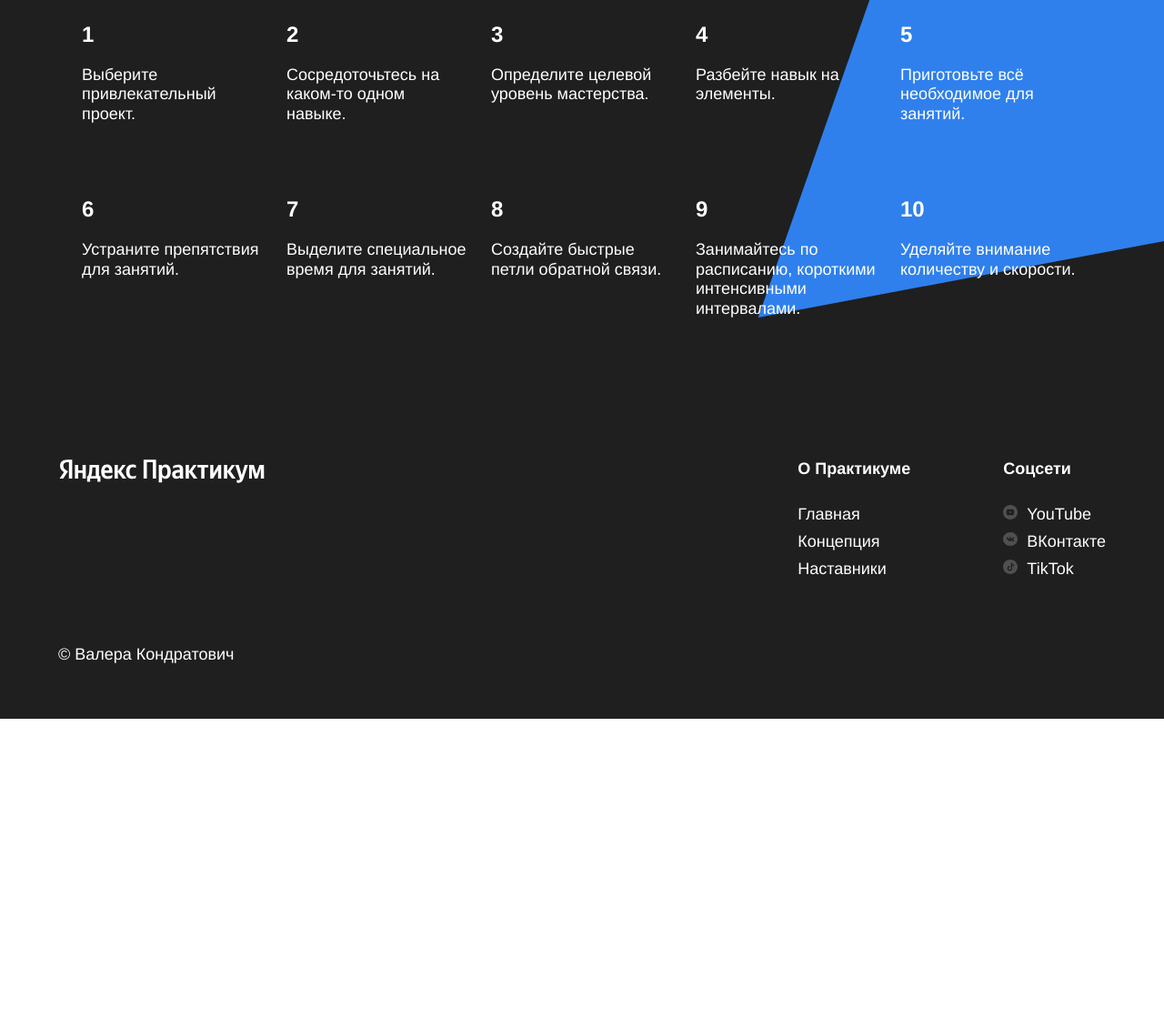
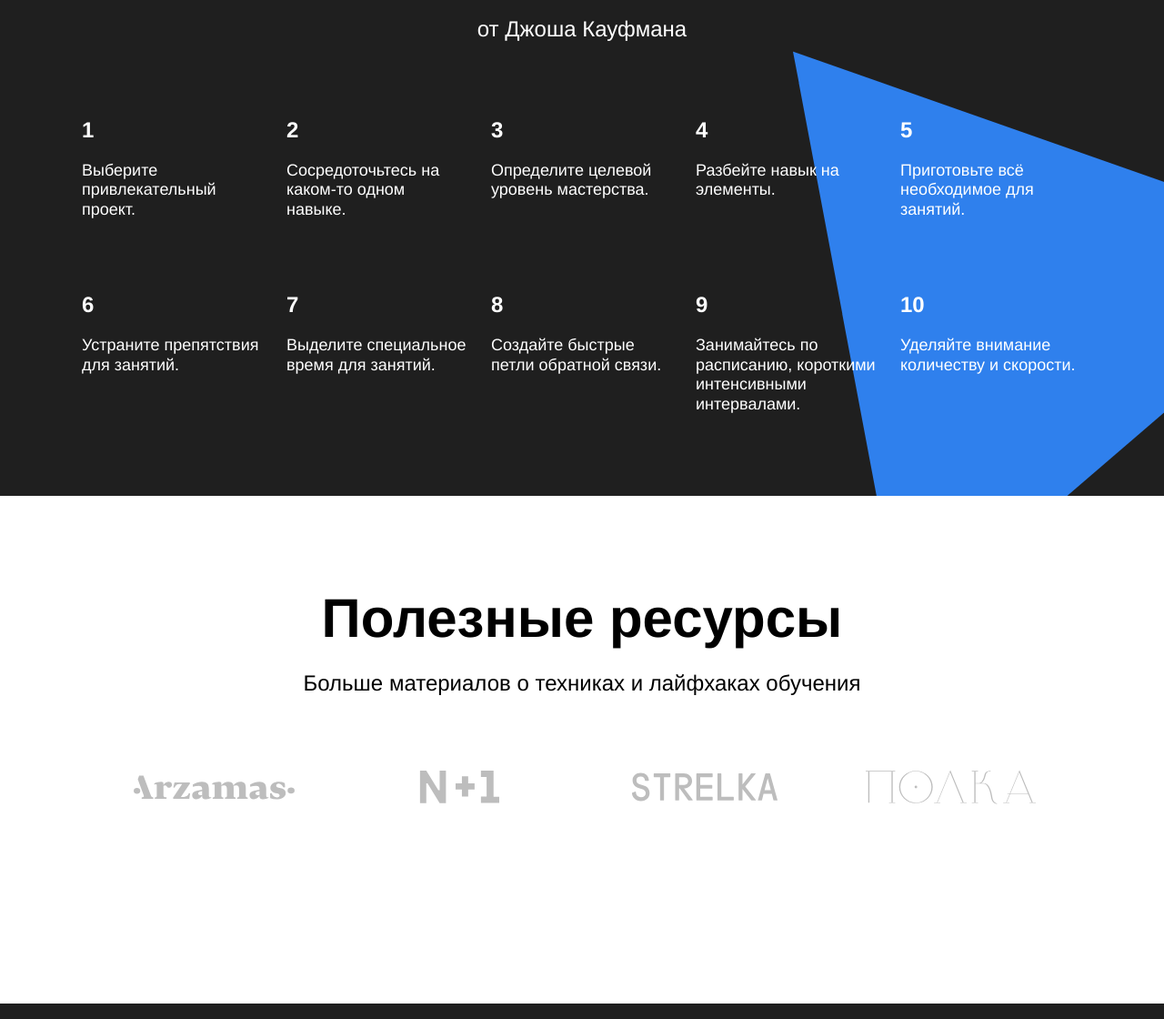
Before and after one commit to Valera-Kondratovich/how-to-learn, a plain HTML site: page index.html in a window 1280 px wide. Shown: the part 6275-7395 px from the top of the page at 91% size. Before the commit the page ends 7065 px from the top, so only its background shows below. Drawn offline with Linux system fonts and the light colour scheme.

Commit message:
Сделал секцию Resources

```diff
--- a/index.html
+++ b/index.html
@@ -158,7 +158,7 @@
         </div>
       </section>
       <section class="kaufman">
-        <div class="kaufman__triangle"></div>
+        <div class="kaufman__triangle rotation"></div>
         <h2 class="section-title section-title_theme_dark">Принципы обучения</h2>
         <p class="section-subtitle section-subtitle_theme_dark">от Джоша Кауфмана</p>
         <ul class="table table_theme_dark">
@@ -205,6 +205,32 @@
           </li>
         </ul>
       </section>
+      <section class="resources">
+        <h2 class="section-title">Полезные ресурсы</h2>
+        <p class="section-subtitle">Больше материалов о техниках и лайфхаках обучения</p>
+        <ul class="resources__logo-zone">
+          <li class="resources__links">
+            <a href="#" class="resources__link">
+              <img class="resources__logo" src="./images/resources/__logo/resources-arzamas.svg" alt="Логотип Arzamas">
+            </a>
+          </li>
+          <li class="resources__links">
+            <a href="#" class="resources__link">
+              <img class="resources__logo" src="./images/resources/__logo/resources-n1.svg" alt="Логотип N+1">
+            </a>
+          </li>
+          <li class="resources__links">
+            <a href="#" class="resources__link">
+              <img class="resources__logo" src="./images/resources/__logo/resources-strelka.svg" alt="Логотип Strelka">
+            </a>
+          </li>
+          <li class="resources__links">
+            <a href="#" class="resources__link">
+              <img class="resources__logo" src="./images/resources/__logo/resources-polka.svg" alt="Логотип Полка">
+            </a>
+          </li>
+        </ul>
+      </section>
     </main>
     <footer class="footer">
       <div class="footer__columns">
--- a/styles/style.css
+++ b/styles/style.css
@@ -7,7 +7,7 @@
   }
 }
 .page {
-  min-width: 1100px;
+  /* min-width: 1100px; */
   /* мы ещё не умеем делать мобильную версию сайта, */
   /* поэтому выше установлена минимальная ширина страницы */
   max-width: 1600px;
@@ -296,52 +296,10 @@ padding: 0;
   margin-bottom: 0;
 }
 
-
-/* ----------СЕКЦИЯ 9-------------- */
-
-.kaufman{
-  position: relative;
-  overflow: hidden;
-  background-color:#1f1f1f;
-  padding: 90px 0;
-  color: #fff;
-  z-index: 1;
-}
-
-.section-title_theme_dark{
-  position: relative;
-
-}
-
-.kaufman__triangle{
-  position: absolute;
-  z-index: -1;
-  background-image:url('../images/kaufman-triangle.svg');
-  top:0;
-  right: -210px;
-  width: 877px;
-  height: 877px;
-  background-size: 872px 867px;
-  background-repeat: no-repeat;
-}
-
-
-.section-subtitle_theme_dark{
-  position: relative;
-
-}
-.table_theme_dark{
-  padding: 80px 0 0;
-  position: relative;
-  row-gap: 80px;
-}
-.table__cell_theme_dark{
-  width: 200px;
-}
-
-/*------------СЕКЦИЯ 10 --------------*/
+/*------------СЕКЦИЯ 8 --------------*/
 .khan{
   background-color: #f2f2f2;
+  padding-top: 105px;
 }
 .khan__container{
   max-width:80%;
@@ -404,6 +362,74 @@ padding: 0;
 .khan__buy-link::after{
   content: ' \2192';
 }
+
+/* ----------СЕКЦИЯ 9-------------- */
+
+.kaufman{
+  position: relative;
+  overflow: hidden;
+  background-color:#1f1f1f;
+  padding: 90px 0;
+  color: #fff;
+  z-index: 1;
+}
+
+.section-title_theme_dark{
+  position: relative;
+
+}
+
+.kaufman__triangle{
+  position: absolute;
+  z-index: -1;
+  background-image:url('../images/kaufman-triangle.svg');
+  top:0;
+  right: -210px;
+  width: 877px;
+  height: 877px;
+  background-size: 872px 867px;
+  background-repeat: no-repeat;
+}
+
+
+.section-subtitle_theme_dark{
+  position: relative;
+
+}
+.table_theme_dark{
+  padding: 80px 0 0;
+  position: relative;
+  row-gap: 80px;
+}
+.table__cell_theme_dark{
+  width: 200px;
+}
+
+/* ------------СЕКЦИЯ 10-------------- */
+
+.resources {
+  padding-top: 100px;
+}
+
+.resources__logo-zone {
+  list-style:none;
+  max-width:1100px;
+  display:flex;
+  padding: 80px 0 217px;
+  margin: 0 auto;
+  justify-content: center;
+  flex-wrap: wrap;
+}
+.resources__links {
+  width: 270px;
+  height: 38px;
+  display: flex;
+  justify-content: center;
+  align-items: center;
+
+}
+
+
 /* ------------СЕКЦИЯ 11-------------- */
 
 
```
Also changed, not shown: images/resources/__logo/resources-arzamas.svg (renamed from images/logo/resources-arzamas.svg), images/resources/__logo/resources-n1.svg (renamed from images/logo/resources-n1.svg), images/resources/__logo/resources-polka.svg (renamed from images/logo/resources-polka.svg), images/resources/__logo/resources-strelka.svg (renamed from images/logo/resources-strelka.svg).
